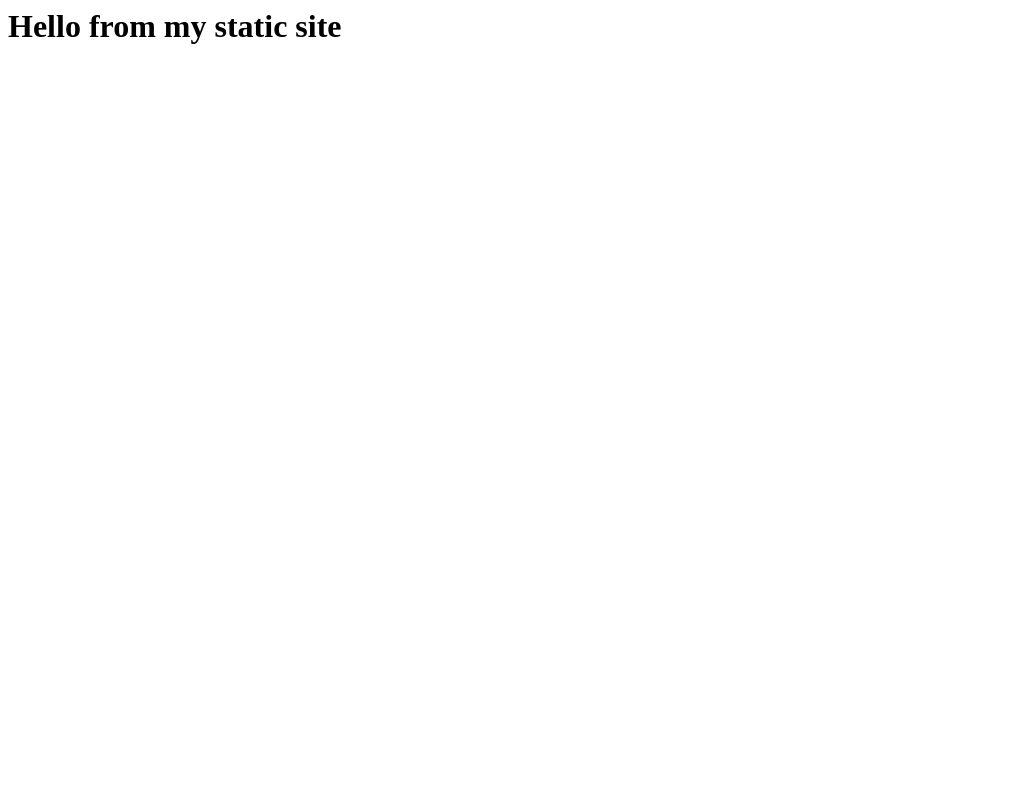
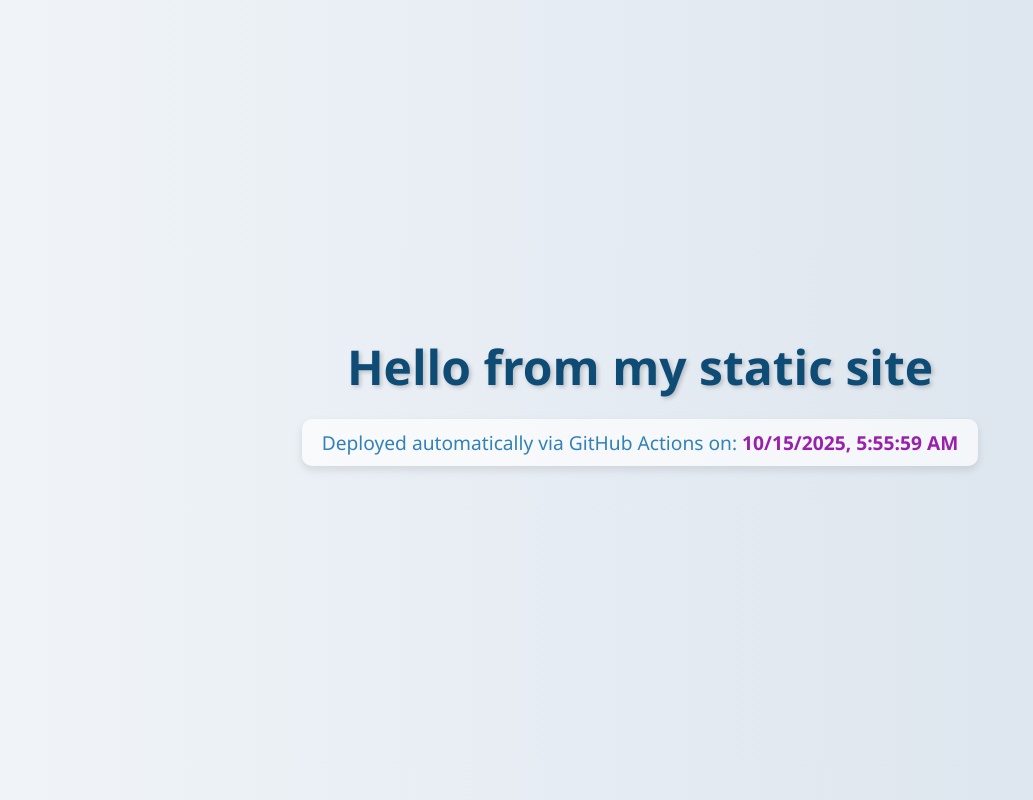
Before and after one commit to mariyam-12/my-static-site, a plain HTML site: page index.html in a window 1280 px wide. Shown: the whole page, without its empty margins (0-1033 px from the left). Drawn offline with Linux system fonts and the light colour scheme.

Commit message:
Update index.html with deployment test message and date

```diff
--- a/index.html
+++ b/index.html
@@ -1 +1,72 @@
-<h1>Hello from my static site</h1>
+<!DOCTYPE html>
+<html lang="en">
+<head>
+  <meta charset="UTF-8">
+  <title>My Static Site</title>
+  <style>
+    /* Basic Reset */
+    * {
+      margin: 0;
+      padding: 0;
+      box-sizing: border-box;
+    }
+
+    /* Page styling */
+    body {
+      font-family: 'Segoe UI', Tahoma, Geneva, Verdana, sans-serif;
+      background: linear-gradient(to right, #f0f4f8, #d9e2ec);
+      color: #1b262c;
+      display: flex;
+      flex-direction: column;
+      justify-content: center;
+      align-items: center;
+      height: 100vh;
+      text-align: center;
+      padding: 20px;
+    }
+
+    h1 {
+      font-size: 3rem;
+      color: #0f4c75;
+      margin-bottom: 20px;
+      text-shadow: 2px 2px 4px rgba(0,0,0,0.2);
+    }
+
+    p {
+      font-size: 1.2rem;
+      color: #3282b8;
+      background: #ffffffaa; /* semi-transparent white */
+      padding: 10px 20px;
+      border-radius: 10px;
+      box-shadow: 0 4px 8px rgba(0,0,0,0.1);
+    }
+
+    span#date {
+      font-weight: bold;
+      color: #1b262c;
+    }
+
+    /* Small animation for date */
+    p span#date {
+      transition: color 0.5s ease-in-out;
+    }
+  </style>
+</head>
+<body>
+
+  <h1>Hello from my static site</h1>
+  <p>Deployed automatically via GitHub Actions on: <span id="date"></span></p>
+
+  <script>
+    // Display current date/time when loaded
+    const dateSpan = document.getElementById('date');
+    dateSpan.innerText = new Date().toLocaleString();
+
+    // Optional: animate color every second
+    setInterval(() => {
+      dateSpan.style.color = `hsl(${Math.floor(Math.random() * 360)}, 70%, 40%)`;
+    }, 1000);
+  </script>
+
+</body>
+</html>
```
